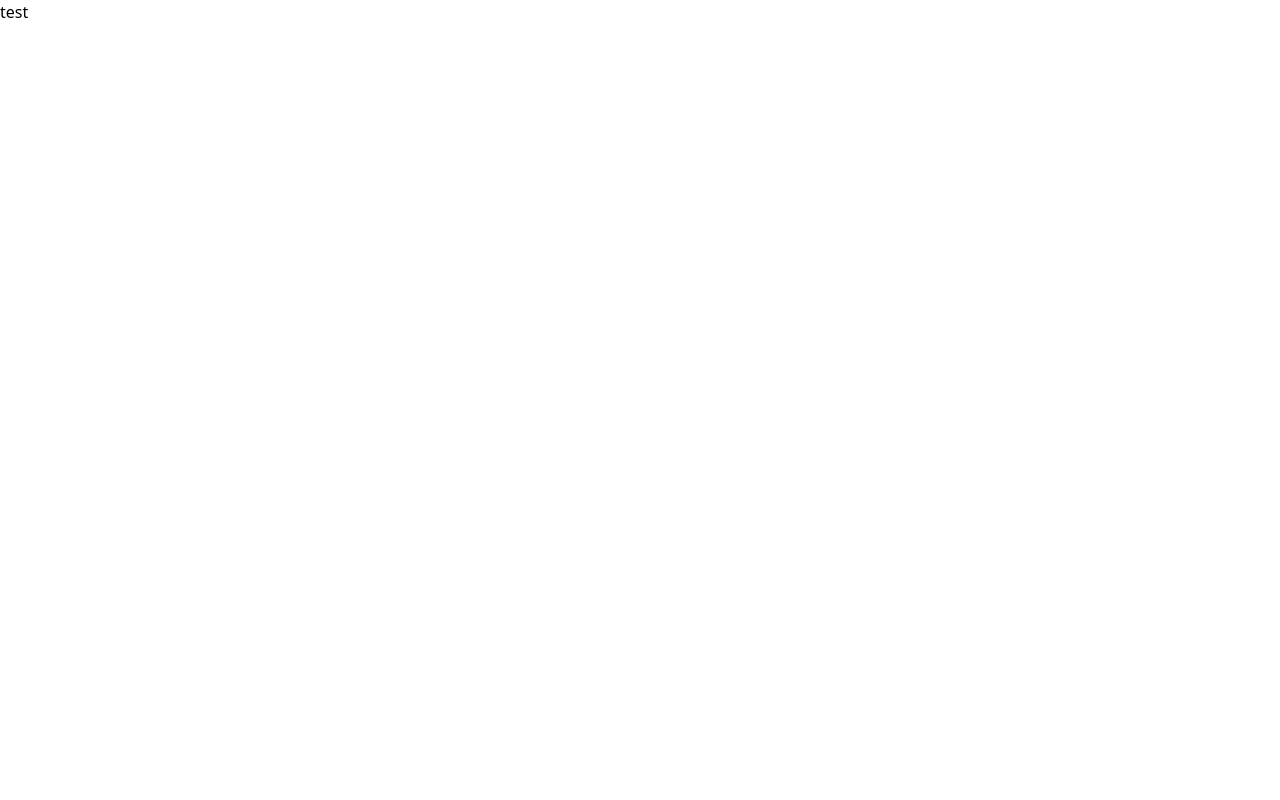
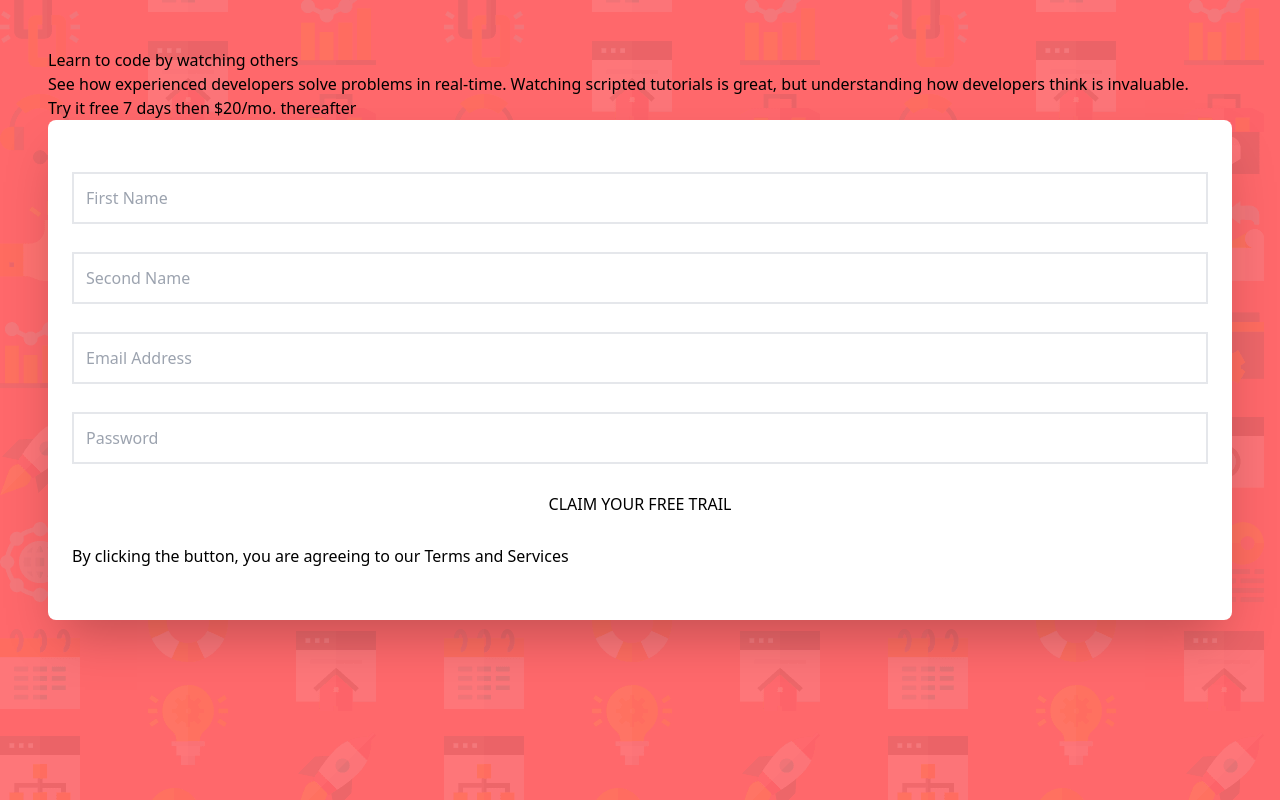
Before and after one commit to Folka2134/signup-form, a React (Vite) app: page / in a window 1280 px wide. Built offline with nearby package versions, Linux system fonts and the light colour scheme.

Commit message:
setup form

```diff
--- a/src/App.jsx
+++ b/src/App.jsx
@@ -2,8 +2,56 @@ import "./App.css";
 
 function App() {
   return (
-    <div className="App">
-      <div>test</div>
+    <div className="App h-screen bg-[#ff686b] bg-[url('./assets/bg-intro-desktop.png')] w-screen p-12">
+      <div>
+        <h1>Learn to code by watching others</h1>
+        <p>
+          See how experienced developers solve problems in real-time. Watching
+          scripted tutorials is great, but understanding how developers think is
+          invaluable.
+        </p>
+      </div>
+      <div>
+        <div>
+          <p>Try it free 7 days then $20/mo. thereafter</p>
+        </div>
+        <div>
+          <form className="flex flex-col justify-evenly h-[500px] p-6 bg-white rounded-lg shadow-2xl">
+            <input
+              className="p-3 border-2 border-gray-200"
+              type="text"
+              name="first-name"
+              id="first-name"
+              placeholder="First Name"
+            />
+            <input
+              className="p-3 border-2 border-gray-200"
+              type="text"
+              name="second-name"
+              id="second-name"
+              placeholder="Second Name"
+            />
+            <input
+              className="p-3 border-2 border-gray-200"
+              type="email"
+              name="email-address"
+              id="email-address"
+              placeholder="Email Address"
+            />
+            <input
+              className="p-3 border-2 border-gray-200"
+              type="text"
+              name="password"
+              id="password"
+              placeholder="Password"
+            />
+            <input type="submit" value="CLAIM YOUR FREE TRAIL" />
+            <p>
+              By clicking the button, you are agreeing to our Terms and Services
+            </p>
+          </form>
+        </div>
+      </div>
     </div>
   );
 }
```
